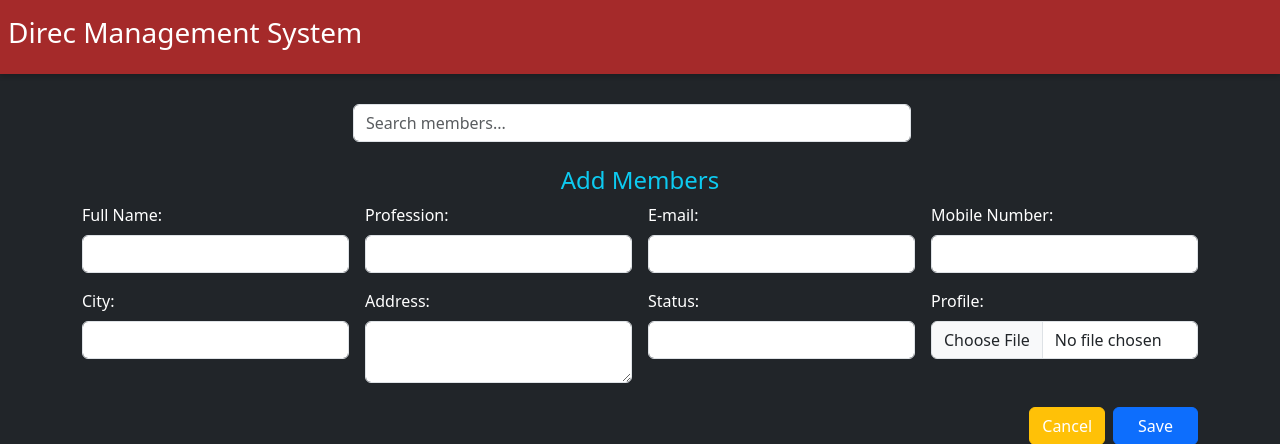
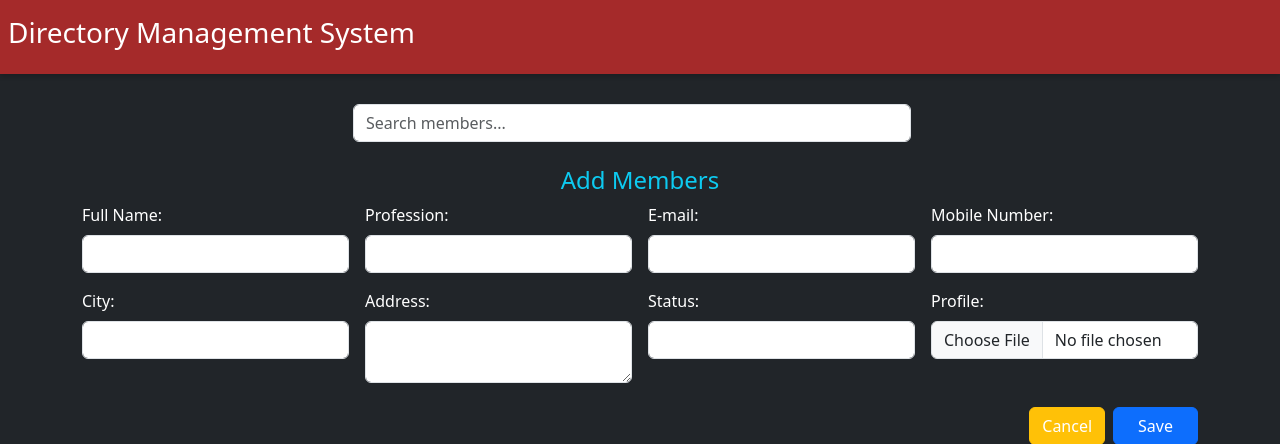
Before and after one commit to jeeva6347/myproject, a Django app: template myproject/myapp/templates/detail.html in a window 1280 px wide. Shown: the top 444 px of the page. Run offline with Django 5.2, Linux system fonts and the light colour scheme; the template is opened without the code that fills it, so the values that code supplies are empty; some libraries are stand-ins or nearby versions.

Commit message:
detail.html

```diff
--- a/myproject/myapp/templates/detail.html
+++ b/myproject/myapp/templates/detail.html
@@ -30,10 +30,7 @@
 <body class="bg-dark text-white">
    <div  id="nav">
         <nav>
-            <h3 class="navbar">Direc Management System</h3>
-
-
-
+            <h3 class="navbar">Directory Management System</h3>
     </nav>
     </div>
 
```
